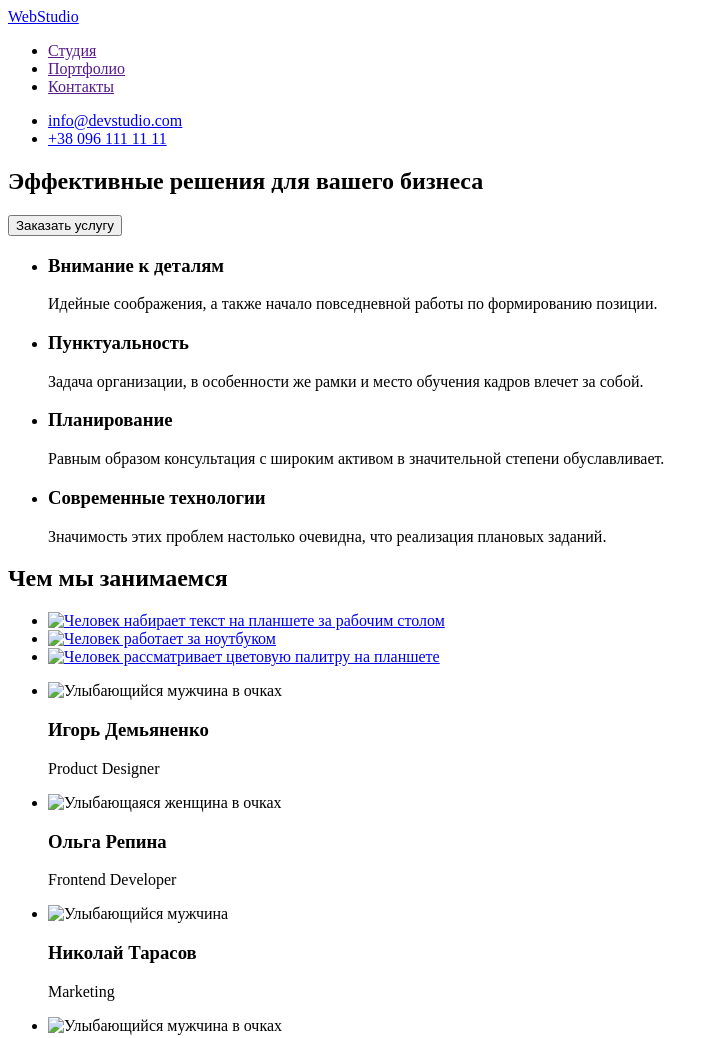
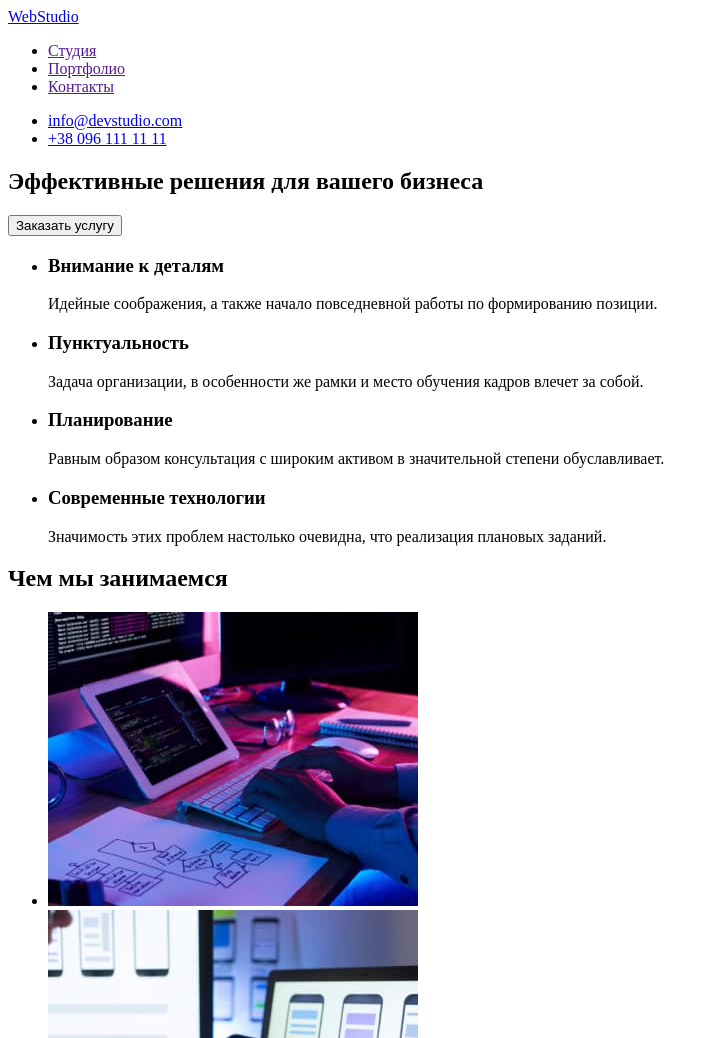
Before and after one commit to chidorishar/goit-markup-hw-01, a plain HTML site: page index.html in a window 1280 px wide. Shown: the top 1038 px of the page, without its empty margins (0-719 px from the left). Drawn offline with Linux system fonts and the light colour scheme.

Commit message:
Changed path to images in code after images rebase

```diff
--- a/index.html
+++ b/index.html
@@ -61,7 +61,7 @@
           <li>
             <a href="./">
               <img
-                src="./images/whatwedo_1.jpg"
+                src="./images/Projects/whatwedo_1.jpg"
                 alt="Человек набирает текст на планшете за рабочим столом"
                 width="370"
                 height="294"
@@ -71,7 +71,7 @@
           <li>
             <a href="./">
               <img
-                src="./images/whatwedo_2.jpg"
+                src="./images/Projects/whatwedo_2.jpg"
                 alt="Человек работает за ноутбуком"
                 width="370"
                 height="294"
@@ -81,7 +81,7 @@
           <li>
             <a href="./">
               <img
-                src="./images/whatwedo_3.jpg"
+                src="./images/Projects/whatwedo_3.jpg"
                 alt="Человек рассматривает цветовую палитру на планшете"
                 width="370"
                 height="294"
@@ -95,7 +95,7 @@
         <ul>
           <li>
             <img
-              src="./images/Employee_1.jpg"
+              src="./images/Team/Employee_1.jpg"
               alt="Улыбающийся мужчина в очках"
               width="270"
               height="260"
@@ -105,7 +105,7 @@
           </li>
           <li>
             <img
-              src="./images/Employee_2.jpg"
+              src="./images/Team/Employee_2.jpg"
               alt="Улыбающаяся женщина в очках"
               width="270"
               height="260"
@@ -114,13 +114,18 @@
             <p lang="en">Frontend Developer</p>
           </li>
           <li>
-            <img src="./images/Employee_3.jpg" alt="Улыбающийся мужчина" width="270" height="260" />
+            <img
+              src="./images/Team/Employee_3.jpg"
+              alt="Улыбающийся мужчина"
+              width="270"
+              height="260"
+            />
             <h3>Николай Тарасов</h3>
             <p lang="en">Marketing</p>
           </li>
           <li>
             <img
-              src="./images/Employee_4.jpg"
+              src="./images/Team/Employee_4.jpg"
               alt="Улыбающийся мужчина в очках"
               width="270"
               height="260"
```
